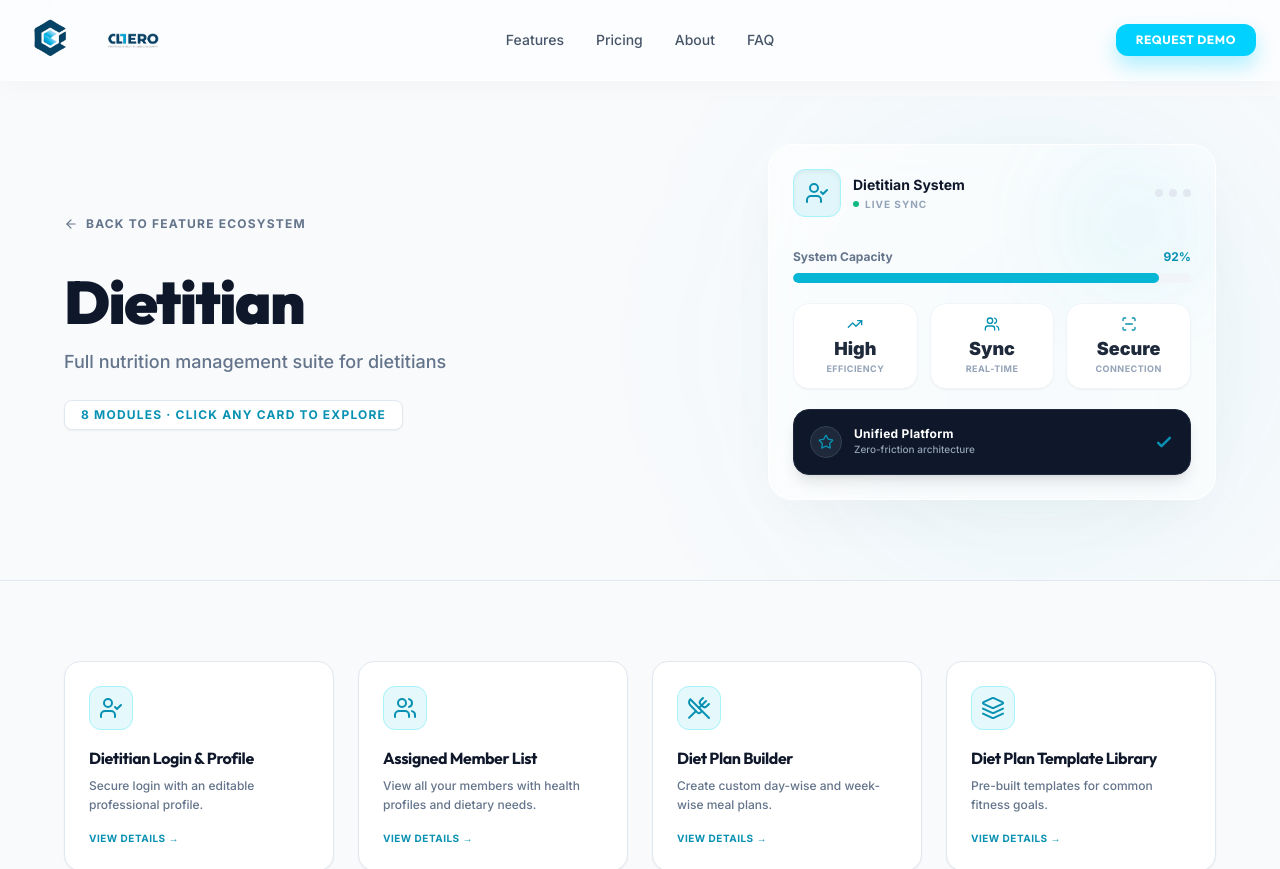
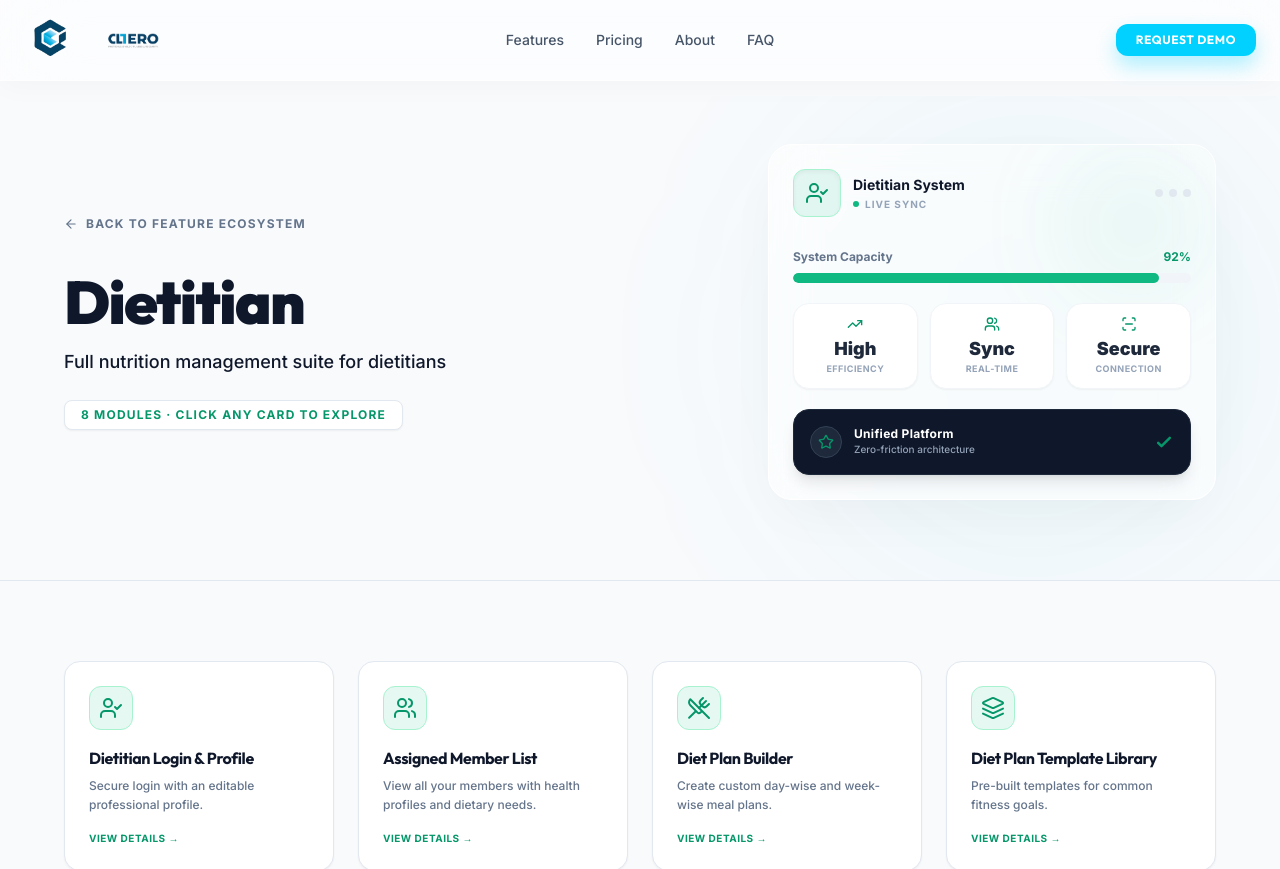
Before and after one commit to ayushibusa/CLLERO, a Next.js app: page /panels/dietitian in a window 1280 px wide. Shown: the top 869 px of the page. Built offline with nearby package versions, Linux system fonts and the light colour scheme.

Commit message:
Added high-end page loading animations, custom dynamic role colors, and bouncier spring-loaded hover animations for panel modules

```diff
--- a/src/app/panels/[panel]/page.tsx
+++ b/src/app/panels/[panel]/page.tsx
@@ -32,11 +32,65 @@ const ICONS: Record<string, React.ReactNode> = {
 };
 
 /* ── panel accent helpers ── */
-const ACCENT: Record<string, { border: string; text: string; bg: string; btnBg: string }> = {
-  cyan:    { border: "border-cyan-200",    text: "text-cyan-600",    bg: "bg-cyan-500/10",    btnBg: "bg-cyan-500" },
-  violet:  { border: "border-violet-200",  text: "text-violet-600",  bg: "bg-violet-500/10",  btnBg: "bg-violet-500" },
-  emerald: { border: "border-emerald-200", text: "text-emerald-600", bg: "bg-emerald-500/10", btnBg: "bg-emerald-500" },
-  amber:   { border: "border-amber-200",   text: "text-amber-600",   bg: "bg-amber-500/10",   btnBg: "bg-amber-500" },
+const ACCENT: Record<string, { border: string; borderHover: string; text: string; bg: string; btnBg: string }> = {
+  cyan:    { border: "border-cyan-200",    borderHover: "rgba(6, 182, 212, 0.3)",   text: "text-cyan-600",    bg: "bg-cyan-500/10",    btnBg: "bg-cyan-500" },
+  violet:  { border: "border-violet-200",  borderHover: "rgba(124, 58, 237, 0.3)", text: "text-violet-600",  bg: "bg-violet-500/10",  btnBg: "bg-violet-500" },
+  emerald: { border: "border-emerald-200", borderHover: "rgba(5, 150, 105, 0.3)",  text: "text-emerald-600", bg: "bg-emerald-500/10", btnBg: "bg-emerald-500" },
+  amber:   { border: "border-amber-200",   borderHover: "rgba(217, 119, 6, 0.3)",   text: "text-amber-600",   bg: "bg-amber-500/10",   btnBg: "bg-amber-500" },
+};
+
+/* ── Animation variants ── */
+const pageContainerVariants = {
+  hidden: { opacity: 0 },
+  visible: {
+    opacity: 1,
+    transition: {
+      staggerChildren: 0.1,
+    },
+  },
+};
+
+const headerTextVariants = {
+  hidden: { opacity: 0, y: 30 },
+  visible: {
+    opacity: 1,
+    y: 0,
+    transition: { type: "spring", stiffness: 90, damping: 14 }
+  }
+};
+
+const illustrationVariants = {
+  hidden: { opacity: 0, scale: 0.92, x: 30 },
+  visible: {
+    opacity: 1,
+    scale: 1,
+    x: 0,
+    transition: { type: "spring", stiffness: 70, damping: 14, delay: 0.15 }
+  }
+};
+
+const gridContainerVariants = {
+  hidden: { opacity: 0 },
+  visible: {
+    opacity: 1,
+    transition: {
+      staggerChildren: 0.06,
+    },
+  },
+};
+
+const gridItemVariants = {
+  hidden: { opacity: 0, y: 25, scale: 0.96 },
+  visible: {
+    opacity: 1,
+    y: 0,
+    scale: 1,
+    transition: {
+      type: "spring",
+      stiffness: 90,
+      damping: 14,
+    },
+  },
 };
 
 export default function PanelPage() {
@@ -46,14 +100,19 @@ export default function PanelPage() {
 
   if (!panel) return notFound();
 
-  const accent = ACCENT.cyan;
+  const accent = ACCENT[panel.color as keyof typeof ACCENT] || ACCENT.cyan;
 
   const labelParts = panel.label.split(" ");
   const firstPart = labelParts.slice(0, -1).join(" ");
   const lastPart = labelParts[labelParts.length - 1];
 
   return (
-    <div className="min-h-screen bg-slate-50">
+    <motion.div
+      variants={pageContainerVariants}
+      initial="hidden"
+      animate="visible"
+      className="min-h-screen bg-slate-50"
+    >
 
       <section className={`pt-12 pb-20 px-6 md:px-12 lg:px-16 bg-gradient-to-br ${panel.bgGradient} border-b border-slate-200 relative overflow-hidden`}>
         {/* Subtle background glow */}
@@ -70,7 +129,7 @@ export default function PanelPage() {
               <ArrowLeft className="w-3.5 h-3.5" /> Back to Feature Ecosystem
             </Link>
 
-            <motion.div initial={{ opacity: 0, y: 24 }} animate={{ opacity: 1, y: 0 }}>
+            <motion.div variants={headerTextVariants}>
               <h1 className="text-4xl sm:text-5xl md:text-6xl font-black text-slate-900 tracking-tight mb-4">
                 {firstPart ? (
                   <>
@@ -81,7 +140,7 @@ export default function PanelPage() {
                   <span>{lastPart}</span>
                 )}
               </h1>
-              <p className="text-slate-500 text-lg font-medium max-w-xl">
+              <p className="text-slate-550 dark:text-slate-500 text-lg font-medium max-w-xl">
                 {panel.tagline}
               </p>
               <p className={`mt-6 inline-block py-1.5 px-4 rounded-lg bg-white border border-slate-200 shadow-sm text-xs font-bold ${accent.text} uppercase tracking-widest`}>
@@ -92,9 +151,7 @@ export default function PanelPage() {
 
           {/* Right Column (Dashboard Widget Illustration) */}
           <motion.div
-            initial={{ opacity: 0, scale: 0.9, x: 30 }}
-            animate={{ opacity: 1, scale: 1, x: 0 }}
-            transition={{ duration: 0.8, delay: 0.1, ease: "easeOut" }}
+            variants={illustrationVariants}
             className="hidden lg:flex justify-end"
           >
             <div className="relative w-full max-w-md bg-white/60 backdrop-blur-xl rounded-3xl shadow-[0_20px_60px_-15px_rgba(0,0,0,0.05)] border border-white p-6 overflow-hidden transform hover:-translate-y-2 transition-transform duration-500">
@@ -192,17 +249,23 @@ export default function PanelPage() {
         <div className="max-w-7xl mx-auto">
           <motion.div
             className="grid grid-cols-1 sm:grid-cols-2 lg:grid-cols-3 xl:grid-cols-4 gap-6"
+            variants={gridContainerVariants}
             initial="hidden"
             animate="visible"
-            variants={{ visible: { transition: { staggerChildren: 0.05 } } }}
           >
             {panel.modules.map((mod) => (
               <motion.button
                 key={mod.id}
-                variants={{ hidden: { opacity: 0, y: 20 }, visible: { opacity: 1, y: 0 } }}
-                whileHover={{ y: -6, scale: 1.01 }}
+                variants={gridItemVariants}
+                whileHover={{
+                  y: -8,
+                  scale: 1.02,
+                  boxShadow: "0 20px 45px rgba(0,0,0,0.05)",
+                  borderColor: accent.borderHover
+                }}
+                transition={{ type: "spring", stiffness: 350, damping: 25 }}
                 onClick={() => setSelectedModule(mod)}
-                className="text-left bg-white border border-slate-200 rounded-2xl p-6 shadow-sm hover:shadow-md hover:border-slate-300 transition-all duration-300 group flex flex-col gap-4 cursor-pointer"
+                className="text-left bg-white border border-slate-200 rounded-2xl p-6 shadow-sm group flex flex-col gap-4 cursor-pointer outline-none"
               >
                 <div className={`w-11 h-11 rounded-xl ${accent.bg} ${accent.border} border flex items-center justify-center ${accent.text} group-hover:scale-110 transition-transform shrink-0`}>
                   {ICONS[mod.icon] ?? <BarChart3 className="w-6 h-6" />}
@@ -284,6 +347,6 @@ export default function PanelPage() {
           </motion.div>
         )}
       </AnimatePresence>
-    </div>
+    </motion.div>
   );
 }
```
